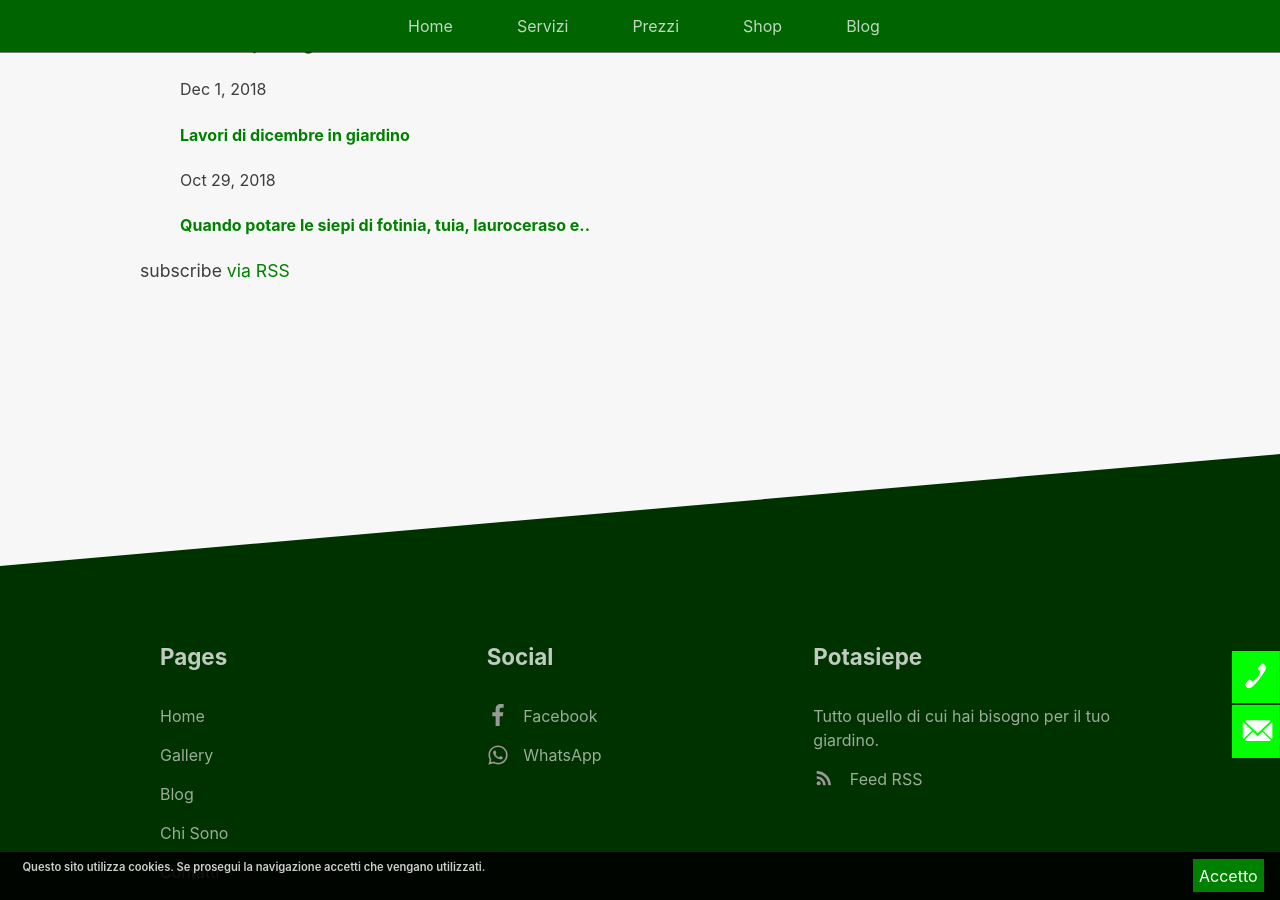
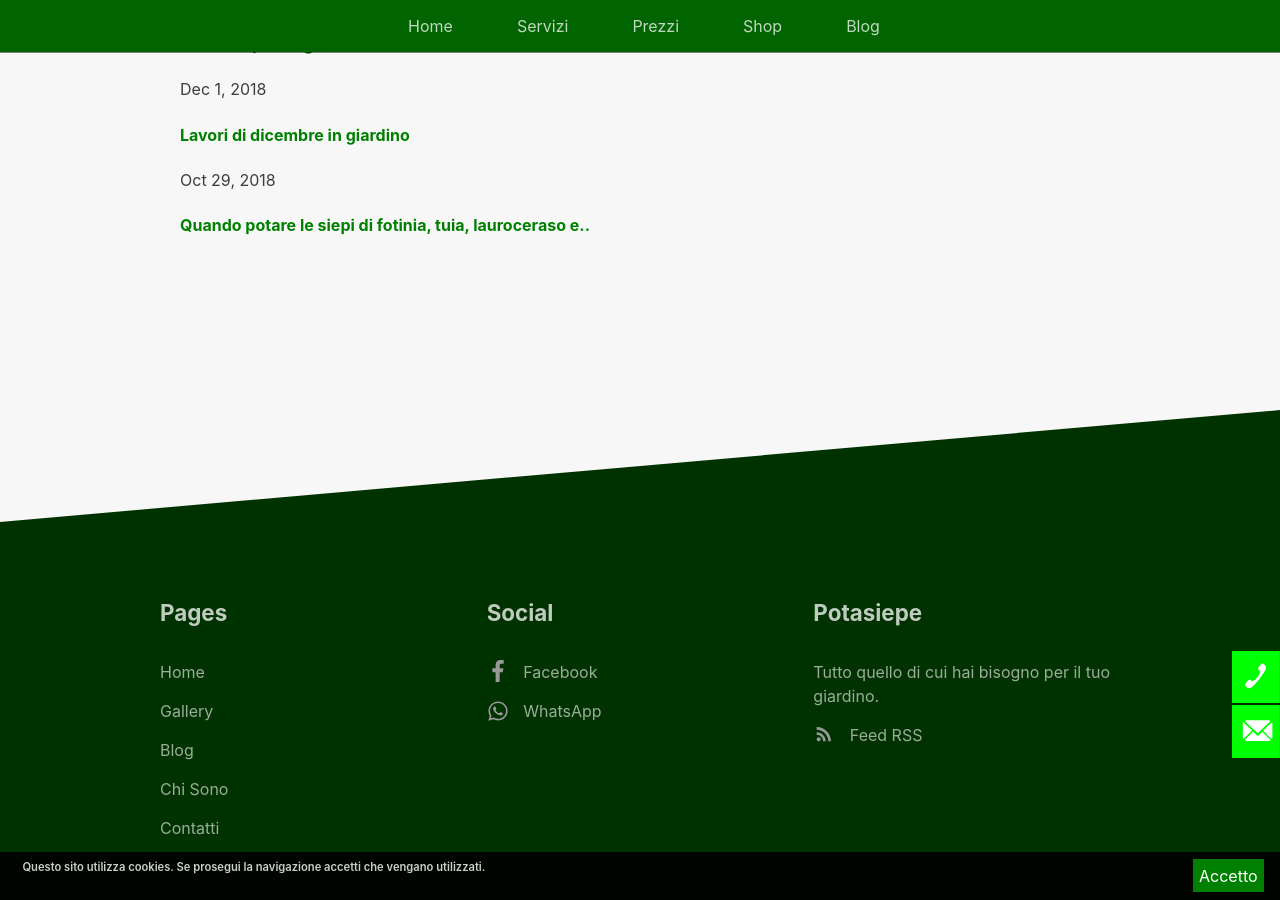
Before and after one commit to enricocaputo/potasiepe, a Jekyll site: the page built from pages/giardinaggio-udine.md, in a window 1280 px wide and 900 px high, scrolled down 3847 px. Built offline with Jekyll 4.4.1, drawn with Linux system fonts in a browser that asks for light colours.

Commit message:
giardinaggio.gorizia.md

```diff
--- a/pages/giardinaggio-udine.md
+++ b/pages/giardinaggio-udine.md
@@ -62,8 +62,5 @@
       </li>
     {% endfor %}
   </ul>
-
-  <p class="rss-subscribe">subscribe <a href="{{ "/feed.xml" | prepend: site.baseurl }}">via RSS</a></p>
-
 </div>
 </section>
```
Also changed, not shown: pages/giardinaggio-gorizia.md (+0 -3 lines).
